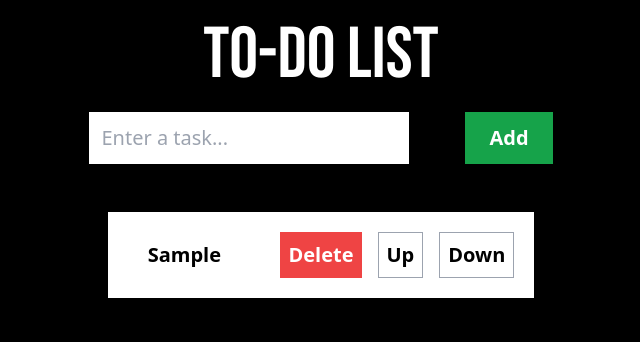
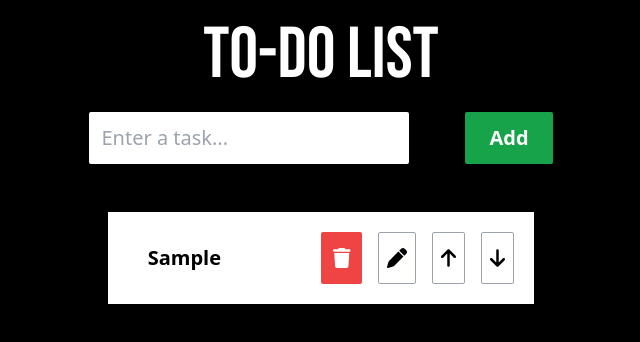
Before and after one commit to LucaBruno170/todo-list, a React (Vite) app: page / in a window 1280 px wide. Both pictures are taken after typing "Sample" into the empty fields and a click on the button "Add". Shown: the top 342 px of the page, without its empty margins (319-959 px from the left). Built offline with nearby package versions, Linux system fonts and the light colour scheme.

Commit message:
Mejoras visuales

```diff
--- a/package.json
+++ b/package.json
@@ -10,6 +10,9 @@
     "preview": "vite preview"
   },
   "dependencies": {
+    "@fortawesome/fontawesome-svg-core": "^6.7.2",
+    "@fortawesome/free-solid-svg-icons": "^6.7.2",
+    "@fortawesome/react-fontawesome": "^0.2.2",
     "react": "^18.3.1",
     "react-dom": "^18.3.1"
   },
--- a/src/ToDoList.jsx
+++ b/src/ToDoList.jsx
@@ -1,4 +1,11 @@
 import { useEffect, useState } from "react";
+import { FontAwesomeIcon } from "@fortawesome/react-fontawesome";
+import {
+  faTrash,
+  faPen,
+  faArrowUp,
+  faArrowDown,
+} from "@fortawesome/free-solid-svg-icons";
 
 function ToDoList() {
   const [tasks, setTasks] = useState(() => {
@@ -6,6 +13,8 @@ function ToDoList() {
     return storedTasks ? JSON.parse(storedTasks) : [];
   });
   const [newtask, setNewTask] = useState("");
+  const [editingTask, setEditingTask] = useState(null);
+  const [editText, setEditText] = useState("");
 
   function handleInputChange(event) {
     setNewTask(event.target.value);
@@ -15,6 +24,19 @@ function ToDoList() {
     if (event.key === "Enter") {
       addTask();
     }
+  }
+
+  function editTask(index) {
+    setEditingTask(index);
+    setEditText(tasks[index]);
+  }
+
+  function saveTask(index) {
+    const updatedTasks = [...tasks];
+    updatedTasks[index] = editText;
+    setTasks(updatedTasks);
+    setEditingTask(null);
+    setEditText("");
   }
 
   function addTask() {
@@ -67,11 +89,11 @@ function ToDoList() {
           value={newtask}
           onChange={handleInputChange}
           onKeyDown={handleKeyDown}
-          className="p-2 sm:p-3 text-xs sm:text-xl xs:max-sm:w-2/3"
+          className="p-2 sm:p-3 text-xs sm:text-xl xs:max-sm:w-2/3 rounded-sm"
         />
         <button
           onClick={addTask}
-          className="text-white text-xs sm:text-xl px-6 bg-green-600 hover:bg-green-500 font-bold"
+          className="text-white text-xs sm:text-xl px-6 bg-green-600 hover:bg-green-500 font-bold rounded-sm"
         >
           Add
         </button>
@@ -83,26 +105,52 @@ function ToDoList() {
             key={index}
             className="text-xs sm:text-xl bg-white flex justify-between gap-5 items-center font-bold sm:p-5 my-2"
           >
-            <span className="px-5">{task}</span>
+            {editingTask === index ? (
+              <input
+                type="text"
+                value={editText}
+                onChange={(e) => setEditText(e.target.value)}
+                className="p-2 sm:p-3 text-xs sm:text-xl xs:max-sm:w-full"
+              />
+            ) : (
+              <span className="px-5 max-w-64 break-words">{task}</span>
+            )}
             <div className="sm:flex sm:gap-4">
+              {editingTask === index ? (
+                <button
+                  onClick={() => saveTask(index)}
+                  className="bg-green-500 p-2 text-white hover:bg-green-400"
+                >
+                  Guardar
+                </button>
+              ) : (
+                <>
                   <button
                     onClick={() => deleteTask(index)}
-                className="bg-red-500 p-2 text-white hover:bg-red-400"
+                    className="bg-red-500 p-3 rounded-sm text-white hover:bg-red-400"
                   >
-                Delete
+                    <FontAwesomeIcon icon={faTrash} />
+                  </button>
+                  <button
+                    onClick={() => editTask(index)}
+                    className="border border-gray-400 p-2 hover:opacity-70 rounded-sm"
+                  >
+                    <FontAwesomeIcon icon={faPen} />
                   </button>
                   <button
                     onClick={() => moveTaskUp(index)}
-                className="border border-gray-400 p-2 hover:opacity-70"
+                    className="border border-gray-400 p-2 hover:opacity-70 rounded-sm"
                   >
-                Up
+                    <FontAwesomeIcon icon={faArrowUp} />
                   </button>
                   <button
                     onClick={() => moveTaskDown(index)}
-                className="border border-gray-400 p-2 hover:opacity-70"
+                    className="border border-gray-400 p-2 hover:opacity-70 rounded-sm"
                   >
-                Down
+                    <FontAwesomeIcon icon={faArrowDown} />
                   </button>
+                </>
+              )}
             </div>
           </li>
         ))}
--- a/src/index.css
+++ b/src/index.css
@@ -576,6 +576,35 @@ video {
   width: 100%;
 }
 
+.max-w-max {
+  max-width: -moz-max-content;
+  max-width: max-content;
+}
+
+.max-w-full {
+  max-width: 100%;
+}
+
+.max-w-24 {
+  max-width: 6rem;
+}
+
+.max-w-48 {
+  max-width: 12rem;
+}
+
+.max-w-60 {
+  max-width: 15rem;
+}
+
+.max-w-80 {
+  max-width: 20rem;
+}
+
+.max-w-64 {
+  max-width: 16rem;
+}
+
 .flex-col {
   flex-direction: column;
 }
@@ -594,6 +623,18 @@ video {
 
 .gap-5 {
   gap: 1.25rem;
+}
+
+.break-words {
+  overflow-wrap: break-word;
+}
+
+.rounded-sm {
+  border-radius: 0.125rem;
+}
+
+.rounded-md {
+  border-radius: 0.375rem;
 }
 
 .border {
@@ -625,8 +666,17 @@ video {
   background-color: rgb(255 255 255 / var(--tw-bg-opacity, 1));
 }
 
+.bg-green-500 {
+  --tw-bg-opacity: 1;
+  background-color: rgb(34 197 94 / var(--tw-bg-opacity, 1));
+}
+
 .p-2 {
   padding: 0.5rem;
+}
+
+.p-3 {
+  padding: 0.75rem;
 }
 
 .px-5 {
@@ -642,6 +692,11 @@ video {
 .py-5 {
   padding-top: 1.25rem;
   padding-bottom: 1.25rem;
+}
+
+.px-10 {
+  padding-left: 2.5rem;
+  padding-right: 2.5rem;
 }
 
 .font-bebas {
@@ -691,6 +746,11 @@ video {
   background-color: rgb(248 113 113 / var(--tw-bg-opacity, 1));
 }
 
+.hover\:bg-green-400:hover {
+  --tw-bg-opacity: 1;
+  background-color: rgb(74 222 128 / var(--tw-bg-opacity, 1));
+}
+
 .hover\:opacity-70:hover {
   opacity: 0.7;
 }
@@ -708,6 +768,10 @@ video {
   @media not all and (min-width: 800px) {
     .xs\:max-sm\:w-2\/3 {
       width: 66.666667%;
+    }
+
+    .xs\:max-sm\:w-full {
+      width: 100%;
     }
   }
 }
```
Also changed, not shown: 1 other file (tests, documents, lock files or other folders). Lines whose indentation alone changed are shown as unchanged.
